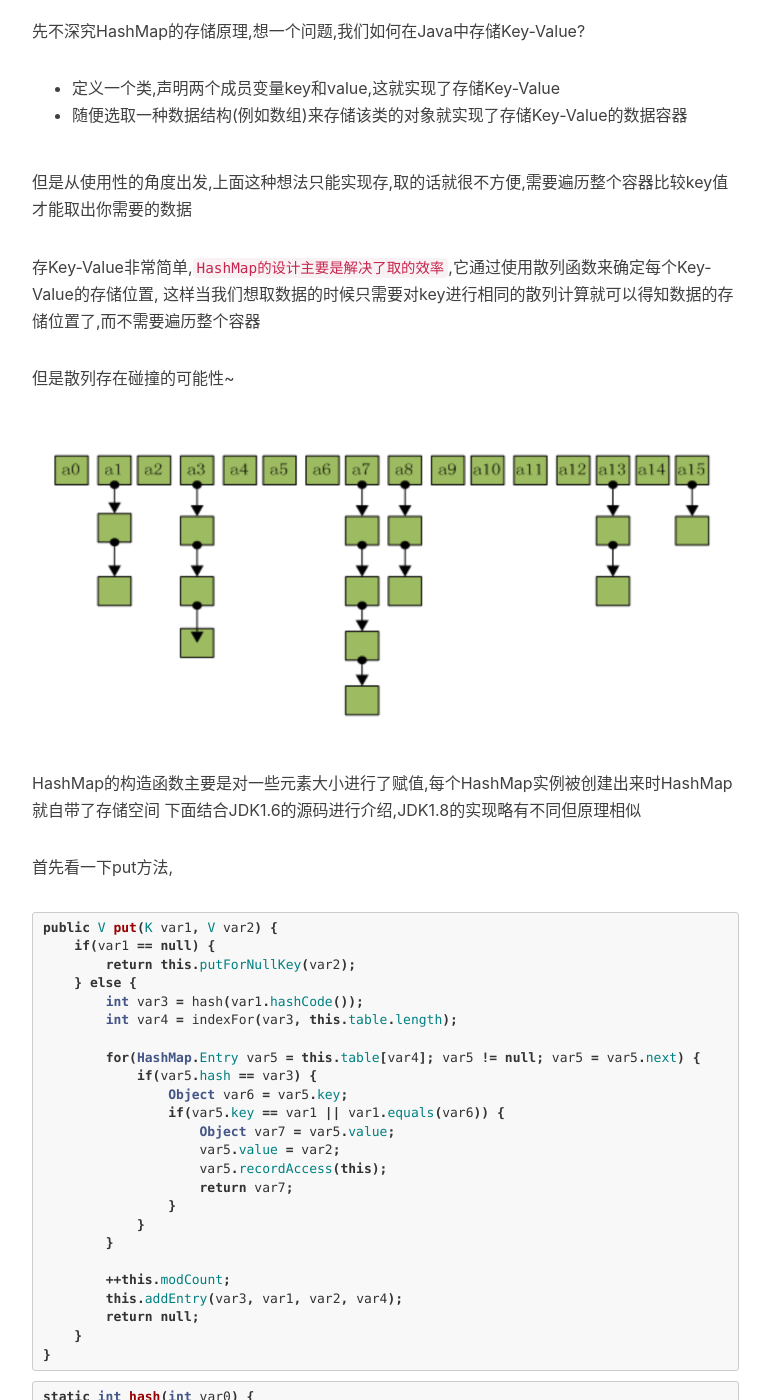
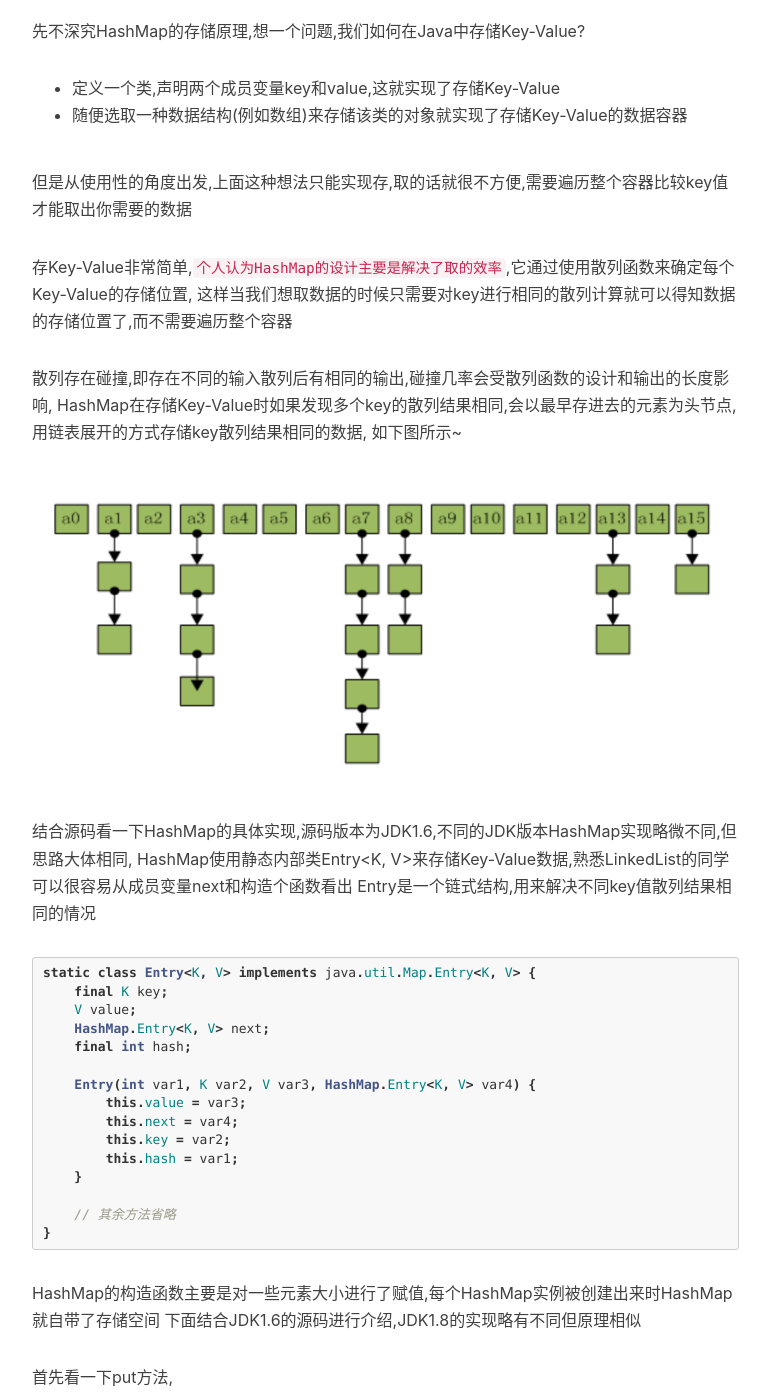
Before and after one commit to DoubleChick/DoubleChick.github.io, a Jekyll site: the page built from _posts/2017-12-10-hashMap.markdown, in a window 1280 px wide and 1400 px high, scrolled down 1120 px. Shown: the whole window, without its empty margins (233-1003 px from the left). Built offline with Jekyll 4.4.1, drawn with Linux system fonts in a browser that asks for light colours; nearby versions of some CDN libraries; comment, search, counter and statistics services are not loaded; some of the changed text lies outside the part shown.

Commit message:
Blog3Part4

````diff
--- a/_posts/2017-12-10-hashMap.markdown
+++ b/_posts/2017-12-10-hashMap.markdown
@@ -12,7 +12,7 @@ tags:
 
 ## 基础概念
 HashMap在Java开发中非常常用,在面试中也非常容易被问到,首先从命名上大致了解一下HashMap是什么?
-* Map是一种存储`键值对`(Key-Value)的数据容器,它底层采用`数组`和`链表`两种数据解相结合的方式存储数据
+* Map是一种存储`键值对`(Key-Value)的数据容器,它底层采用`数组`和`链表`两种数据结构相结合的方式存储数据
 * Hash译为散列(散列函数),HashMap使用散列函数(不同的JDK版本有不同实现)确定数据的存储位置
 
 散列(Hash)是什么?
@@ -27,15 +27,34 @@ HashMap在Java开发中非常常用,在面试中也非常容易被问到,首先
 
 但是从使用性的角度出发,上面这种想法只能实现存,取的话就很不方便,需要遍历整个容器比较key值才能取出你需要的数据
 
-存Key-Value非常简单,`HashMap的设计主要是解决了取的效率`,它通过使用散列函数来确定每个Key-Value的存储位置,
+存Key-Value非常简单,`个人认为HashMap的设计主要是解决了取的效率`,它通过使用散列函数来确定每个Key-Value的存储位置,
 这样当我们想取数据的时候只需要对key进行相同的散列计算就可以得知数据的存储位置了,而不需要遍历整个容器
 
-但是散列存在碰撞的可能性~
-
-
-
+散列存在碰撞,即存在不同的输入散列后有相同的输出,碰撞几率会受散列函数的设计和输出的长度影响,
+HashMap在存储Key-Value时如果发现多个key的散列结果相同,会以最早存进去的元素为头节点,用链表展开的方式存储key散列结果相同的数据,
+如下图所示~
 ![img](/img/in-post/HashMap.png)
 
+结合源码看一下HashMap的具体实现,源码版本为JDK1.6,不同的JDK版本HashMap实现略微不同,但思路大体相同,
+HashMap使用静态内部类Entry<K, V>来存储Key-Value数据,熟悉LinkedList的同学可以很容易从成员变量next和构造个函数看出
+Entry是一个链式结构,用来解决不同key值散列结果相同的情况
+```java
+static class Entry<K, V> implements java.util.Map.Entry<K, V> {
+    final K key;
+    V value;
+    HashMap.Entry<K, V> next;
+    final int hash;
+
+    Entry(int var1, K var2, V var3, HashMap.Entry<K, V> var4) {
+        this.value = var3;
+        this.next = var4;
+        this.key = var2;
+        this.hash = var1;
+    }
+
+    // 其余方法省略
+}
+```
 
 HashMap的构造函数主要是对一些元素大小进行了赋值,每个HashMap实例被创建出来时HashMap就自带了存储空间
 下面结合JDK1.6的源码进行介绍,JDK1.8的实现略有不同但原理相似
````
